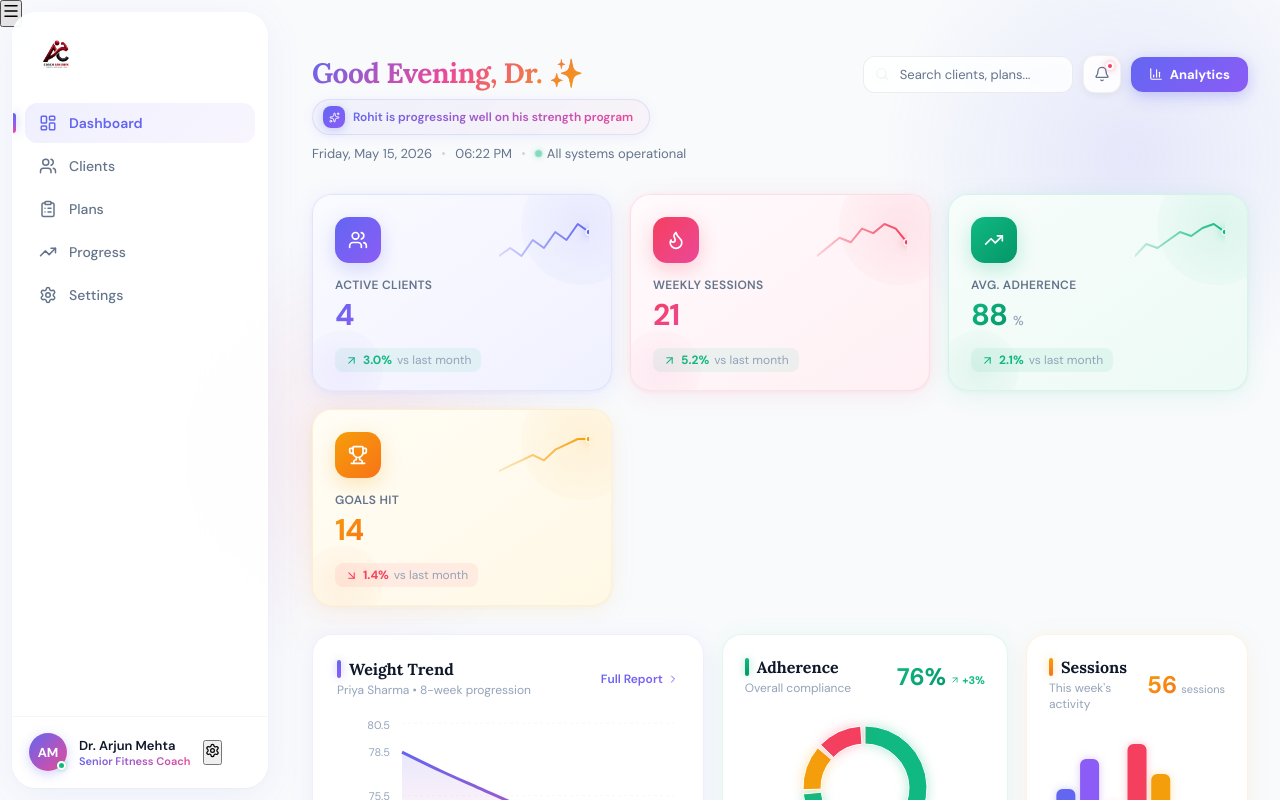
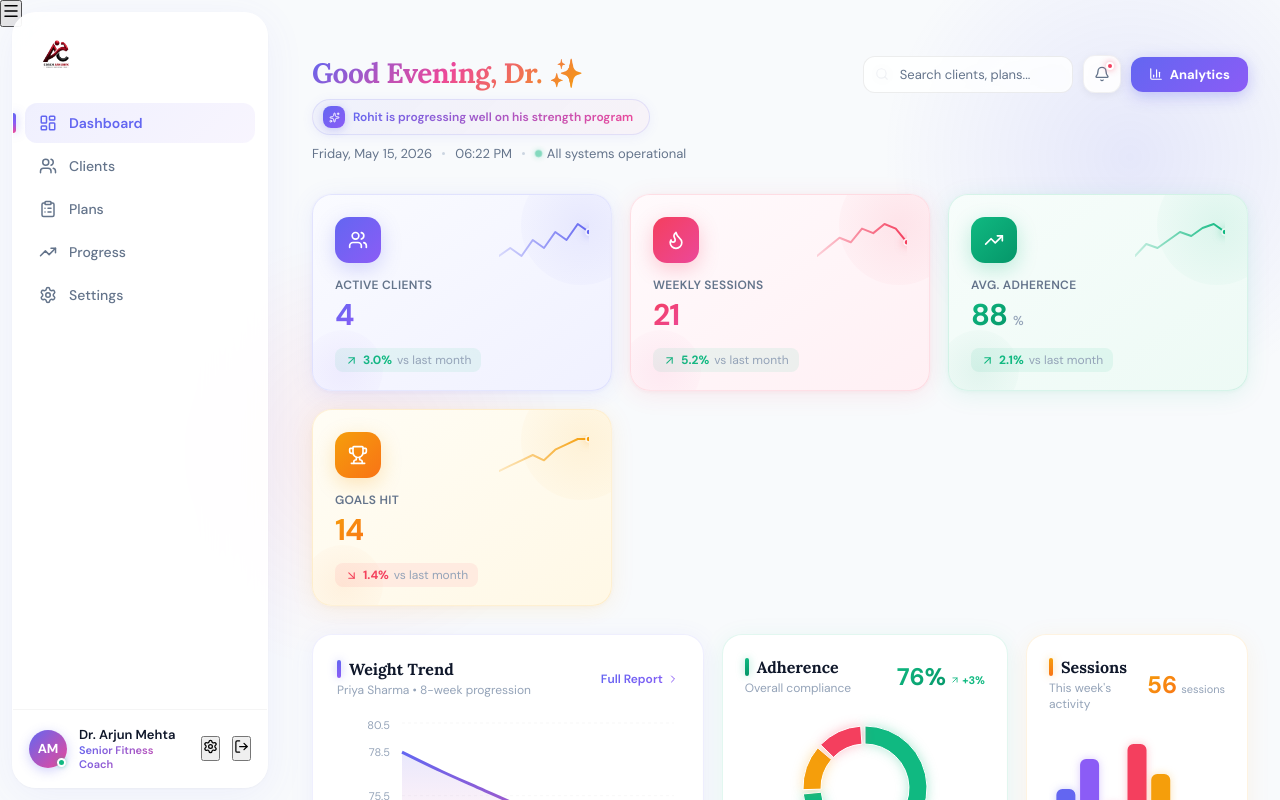
Before and after one commit to abhishek21lift-oss/fitpro-frontend, a Next.js app: page /dashboard in a window 1280 px wide. Shown: the top 800 px of the page. Built offline with nearby package versions, Linux system fonts and the light colour scheme.

Commit message:
Add logout button to sidebar

```diff
--- a/src/app/layout.tsx
+++ b/src/app/layout.tsx
@@ -4,7 +4,7 @@ import './globals.css';
 import { useState } from 'react';
 import { usePathname } from 'next/navigation';
 import Link from 'next/link';
-import { LayoutDashboard, Users, ClipboardList, TrendingUp, Settings, Menu, X } from 'lucide-react';
+import { LayoutDashboard, Users, ClipboardList, TrendingUp, Settings, Menu, X, LogOut } from 'lucide-react';
 
 const navItems = [
   { href: '/dashboard', label: 'Dashboard', icon: LayoutDashboard },
@@ -80,12 +80,15 @@ export default function RootLayout({ children }: { children: React.ReactNode })
                 AM
                 <span className="sidebar-avatar-dot" />
               </div>
-              <div>
+              <div style={{ flex: 1, minWidth: 0 }}>
                 <div className="sidebar-user-name">Dr. Arjun Mehta</div>
                 <div className="sidebar-user-role">Senior Fitness Coach</div>
               </div>
               <button className="sidebar-footer-action" aria-label="Settings">
                 <Settings size={15} />
+              </button>
+              <button className="sidebar-footer-action" aria-label="Logout" onClick={() => window.location.href = '/login'} title="Logout">
+                <LogOut size={15} />
               </button>
             </div>
           </aside>
```
Also changed, not shown: src/components/Sidebar.tsx (+5 -2 lines).
